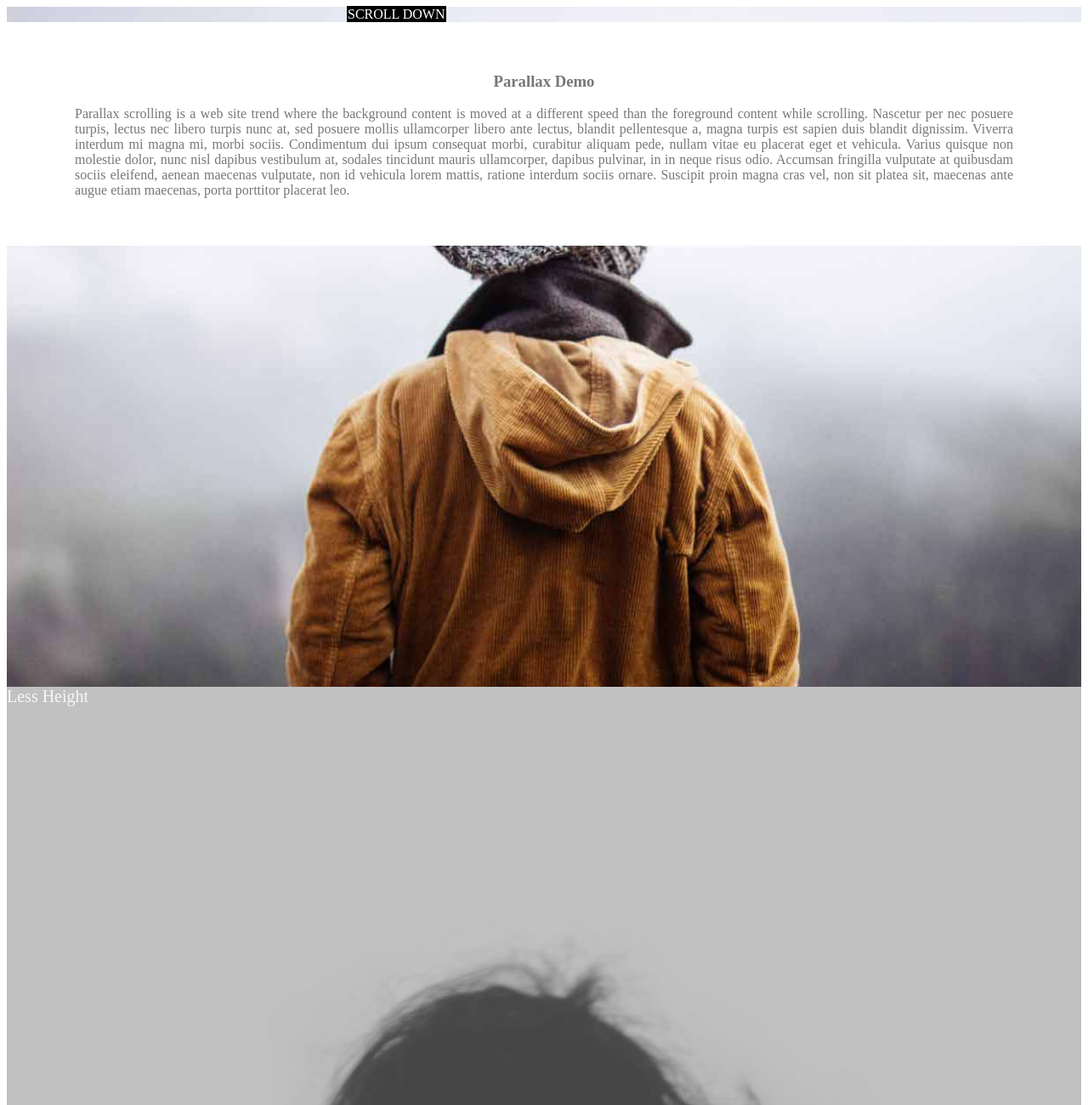
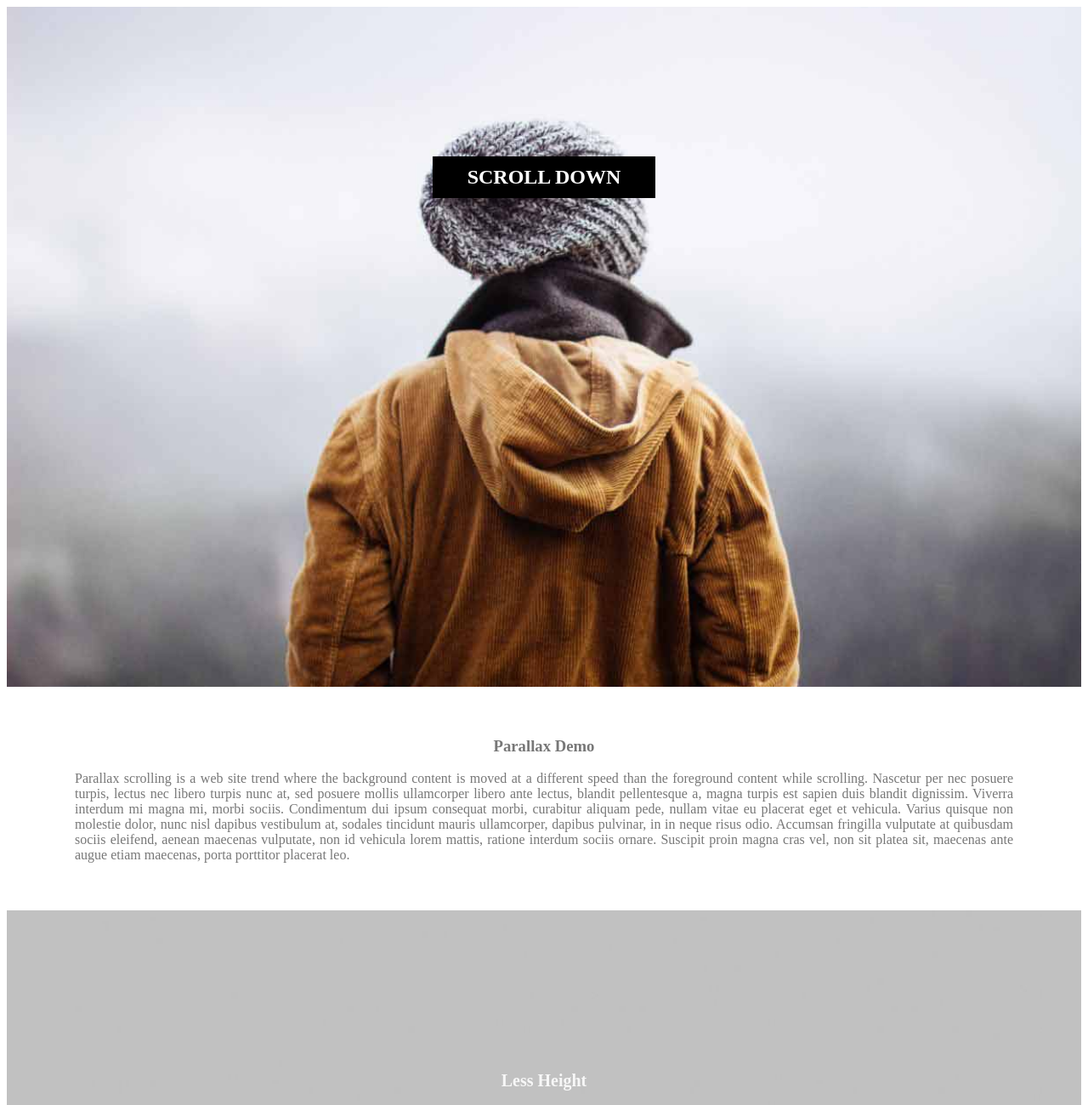
Before and after one commit to FatimeIbrahimova/CssParallax, a plain HTML site: page 2.parallax.html in a window 1280 px wide. Shown: the top 1300 px of the page at 85% size. Drawn offline with Linux system fonts and the light colour scheme.

Commit message:
changes added

```diff
--- a/2.parallax.css
+++ b/2.parallax.css
@@ -6,25 +6,33 @@
     background-repeat: no-repeat;
     background-size: cover;
 }
-
+.caption{
+    display: flex;
+    justify-content: center;
+    align-items: center;
+    height: 50vh;
+}
 .first-div{
     color:#777;
     background-color: white;
     text-align: center;
     padding: 40px 80px;
     text-align: justify;
+    background-attachment: fixed;
 }
 .title-1{
     text-align:center;
 }
 .img-2{
     background-image:url("img_parallax2.jpg");
-    height:100vh;
+    height:50vh;
+    background-attachment: fixed;
 }
 .span-2{
     background-color: transparent;
     font-size: 20px;
-    color:#f7f7f7
+    color:#f7f7f7;
+
 }
 .second-div{
     position: relative;
@@ -48,13 +56,15 @@
 .span-1{
     border: 1px solid black;
     color: white;
+    width: 200px;
     background-color: black;
     text-align: center;
-    margin: 400px 400px 400px;
+    padding: 10px 30px;
 }
 .img-3{
     background-image:url("img_parallax3.jpg");
-    height:100vh;
+    height:50vh;
+    background-attachment: fixed;
 }
 .title-2{
    color: white;
@@ -68,6 +78,7 @@
 .fifth-div{
     color:white;
     background-color: #282E34;
+
     text-align: center;
     padding: 40px 80px;
     text-align: justify;
--- a/2.parallax.html
+++ b/2.parallax.html
@@ -12,9 +12,11 @@
 <body>
     <div class="img-1">
         <div class="caption">
-            <span class="span-1">SCROLL DOWN</span>
+            <h2 class="span-1">SCROLL DOWN</h2>
         </div>
-        <div class="first-div">
+
+    </div>
+     <div class="first-div">
             <h3 class="title-1">Parallax Demo</h3>
             <p>Parallax scrolling is a web site trend where the background content is moved at a different speed than
                 the foreground content while scrolling. Nascetur per nec posuere turpis, lectus nec libero turpis nunc
@@ -26,10 +28,9 @@
                 non id vehicula lorem mattis, ratione interdum sociis ornare. Suscipit proin magna cras vel, non sit
                 platea sit, maecenas ante augue etiam maecenas, porta porttitor placerat leo.</p>
         </div>
-    </div>
     <div class="img-2">
         <div class="caption">
-            <span class="span-2">Less Height</span>
+            <h2 class="span-2">Less Height</h2>
         </div>
     </div>
     <div class="second-div">
@@ -42,7 +43,11 @@
     </div>
     <div class="fourth-div">
         <div class="fifth-div"><p>Scroll up and down to really get the feeling of how Parallax Scrolling works.</p></div>
-    <div class="img-1"></div>
+    <div class="img-1">
+        <div class="caption">
+            <h2 class="span-1">COOL</h2>
+        </div>
+    </div>
 </body>
 
 </html>
```
